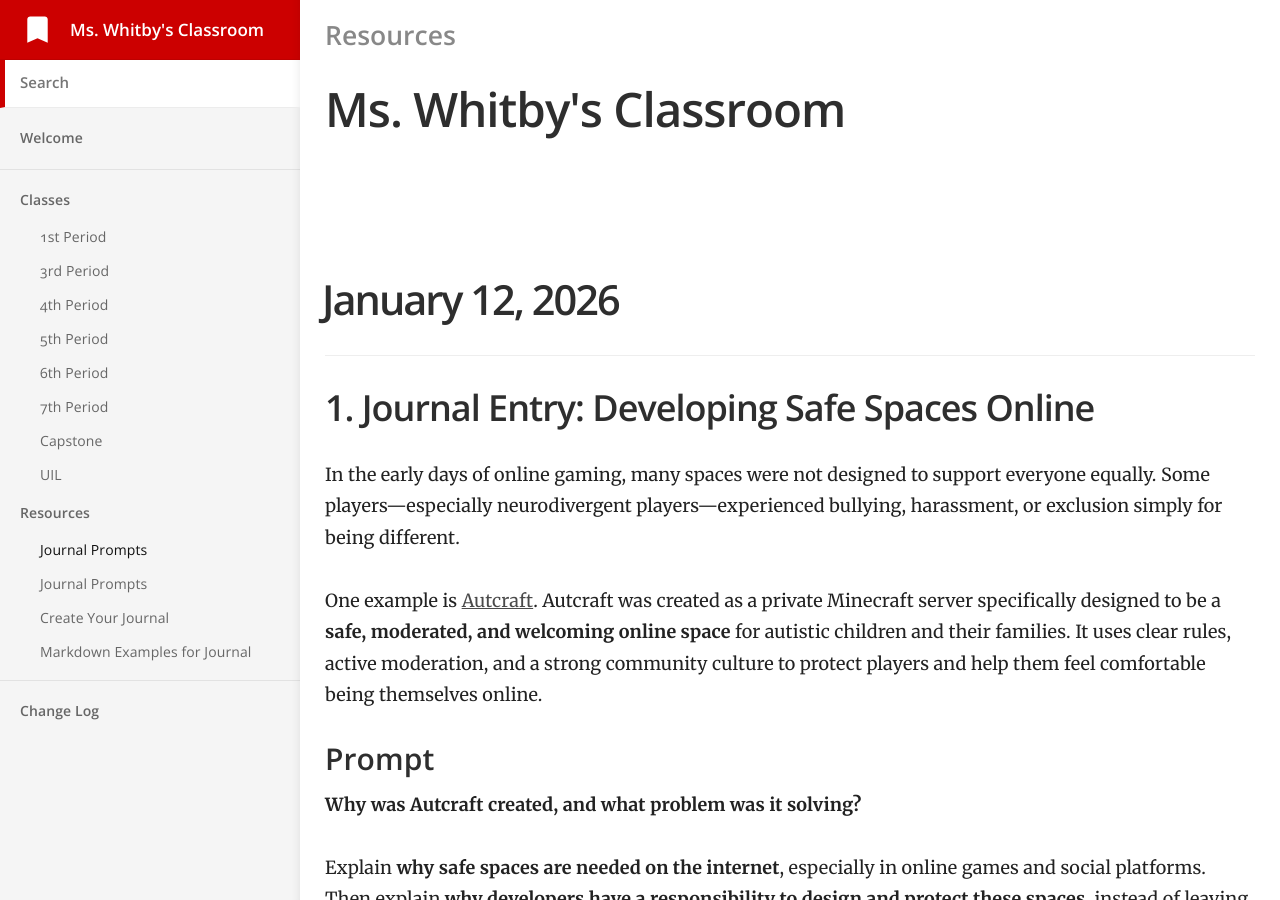
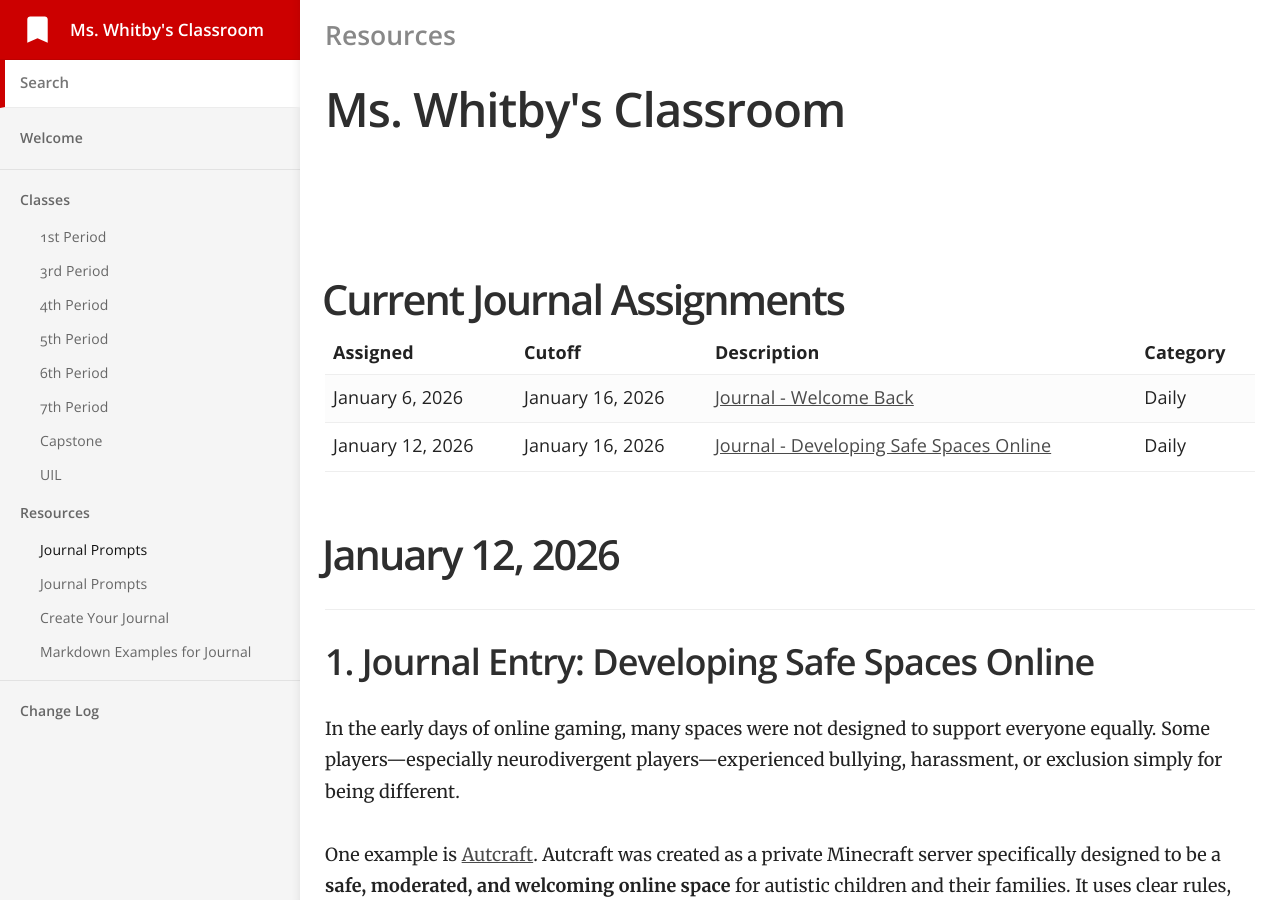
Before and after one commit to mswhitby/classroom, a Jekyll site: the page built from _docs/resources/journal.md, in a window 1280 px wide and 900 px high. Built offline with Jekyll 4.4.1, drawn with Linux system fonts in a browser that asks for light colours.

Commit message:
Updated journals

```diff
--- a/_docs/resources/journal.md
+++ b/_docs/resources/journal.md
@@ -3,6 +3,33 @@ title: Journal Prompts
 category: Resources
 order: 1
 ---
+
+# Current Journal Assignments
+
+<table>
+  <tr>
+    <th align="center">Assigned</th>
+    <th align="center">Cutoff</th>
+    <th align="center">Description</th>
+    <th align="center">Category</th>
+  </tr>
+
+  <tr>
+    <td align="left">January 6, 2026</td>
+    <td align="left">January 16, 2026</td>
+    <td align="left"><a href="https://github.com/mswhitby/classroom/blob/main/_docs/resources/journal.md#january-6-2026">Journal - Welcome Back</a></td>
+    <td align="left">Daily</td>
+  </tr>
+
+  <tr>
+    <td align="left">January 12, 2026</td>
+    <td align="left">January 16, 2026</td>
+    <td align="left"><a href="https://github.com/mswhitby/classroom/blob/main/_docs/resources/journal.md#january-12-2026">Journal - Developing Safe Spaces Online</a></td>
+    <td align="left">Daily</td>
+  </tr>
+
+
+</table>
 
 # January 12, 2026
 
```
